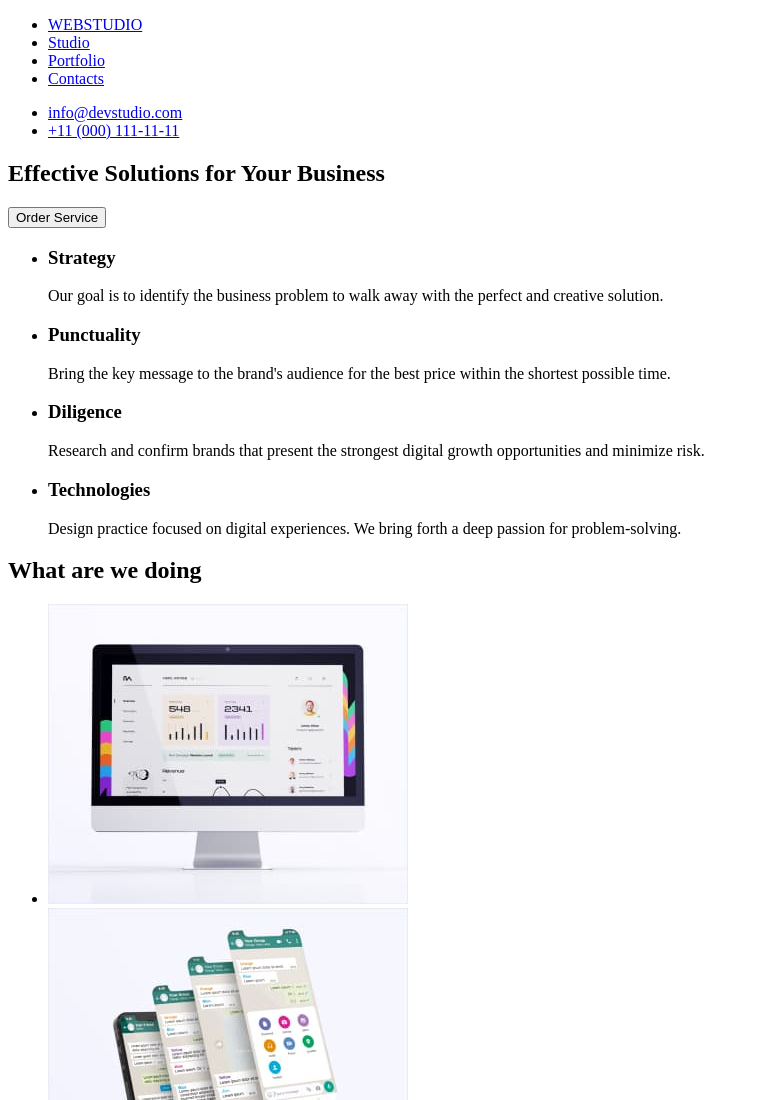
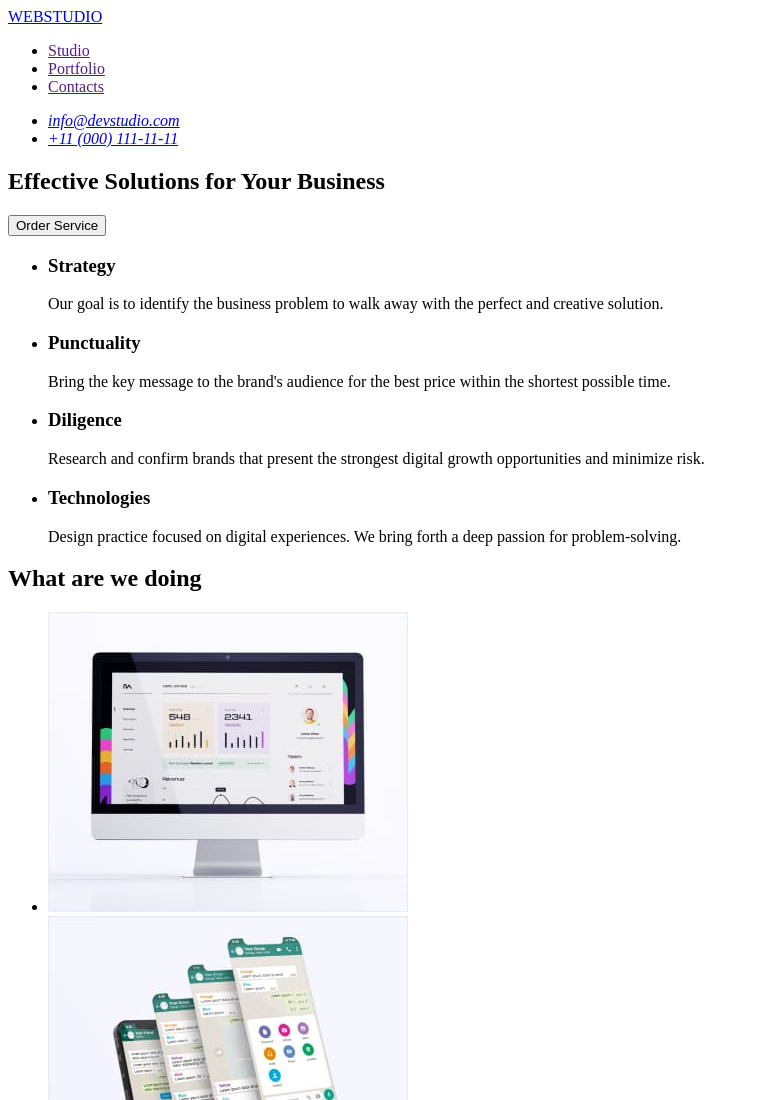
Before and after one commit to Jo1ner/goit-markup-hw-01, a plain HTML site: page index.html in a window 1280 px wide. Shown: the top 1100 px of the page, without its empty margins (0-759 px from the left). Drawn offline with Linux system fonts and the light colour scheme.

Commit message:
Update index.html

```diff
--- a/index.html
+++ b/index.html
@@ -10,23 +10,23 @@
     <!--  HEADER -->
     <header>
       <nav>
+        <a href="./index.html">WEBSTUDIO</a>
         <ul>
-          <li>
-            <a href="./index.html">WEBSTUDIO</a>
-          </li>
-          <li><a href="#">Studio</a></li>
-          <li><a href="#">Portfolio</a></li>
-          <li><a href="#">Contacts</a></li>
+          <li><a href="">Studio</a></li>
+          <li><a href="">Portfolio</a></li>
+          <li><a href="">Contacts</a></li>
         </ul>
       </nav>
+      <address>
         <ul>
           <li>
             <a href="mailto:info@devstudio.com">info@devstudio.com</a>
           </li>
           <li>
-          <a href="tel:+11(000)111-11-11">+11 (000) 111-11-11</a>
+            <a href="tel:+110001111111">+11 (000) 111-11-11</a>
           </li>
         </ul>
+      </address>
     </header>
     <!-- MAIN -->
     <main>
```
Lines whose indentation alone changed are shown as unchanged.
